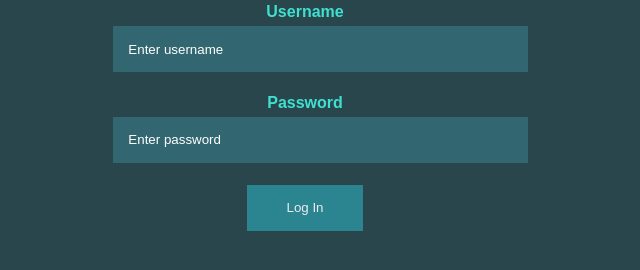
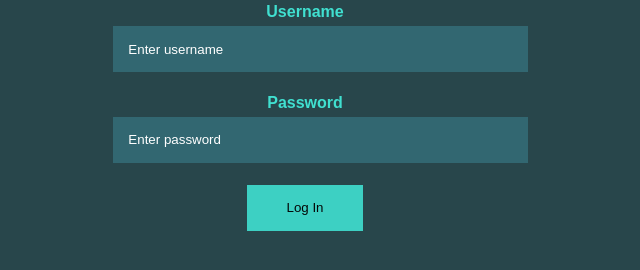
Before and after one commit to caciuleanuciprian/login-chat, a plain HTML site: page index.html in a window 1280 px wide. In both pictures the pointer is over the button "Log In". Shown: the part 248-518 px from the top of the page, without its empty margins (335-975 px from the left). Drawn offline with Linux system fonts and the light colour scheme.

Commit message:
Update styles.css

```diff
--- a/css/styles.css
+++ b/css/styles.css
@@ -50,4 +50,10 @@ font-family: Arial, Helvetica, sans-serif;
       position: relative;
       text-align: center;
       padding: 4%;
+      transition: 0.4s;
   }
+
+  .btn:hover{
+    background-color: turquoise;
+  color: black;
+  }
```
